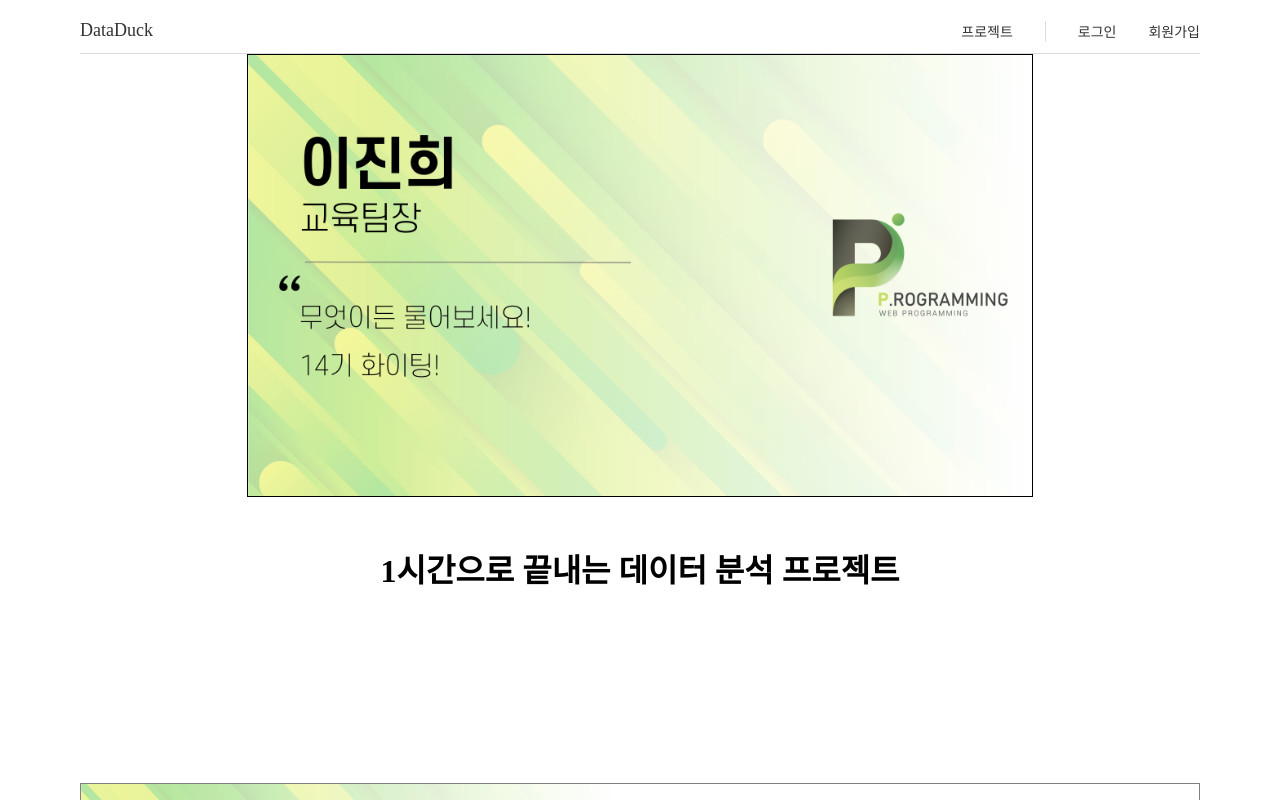
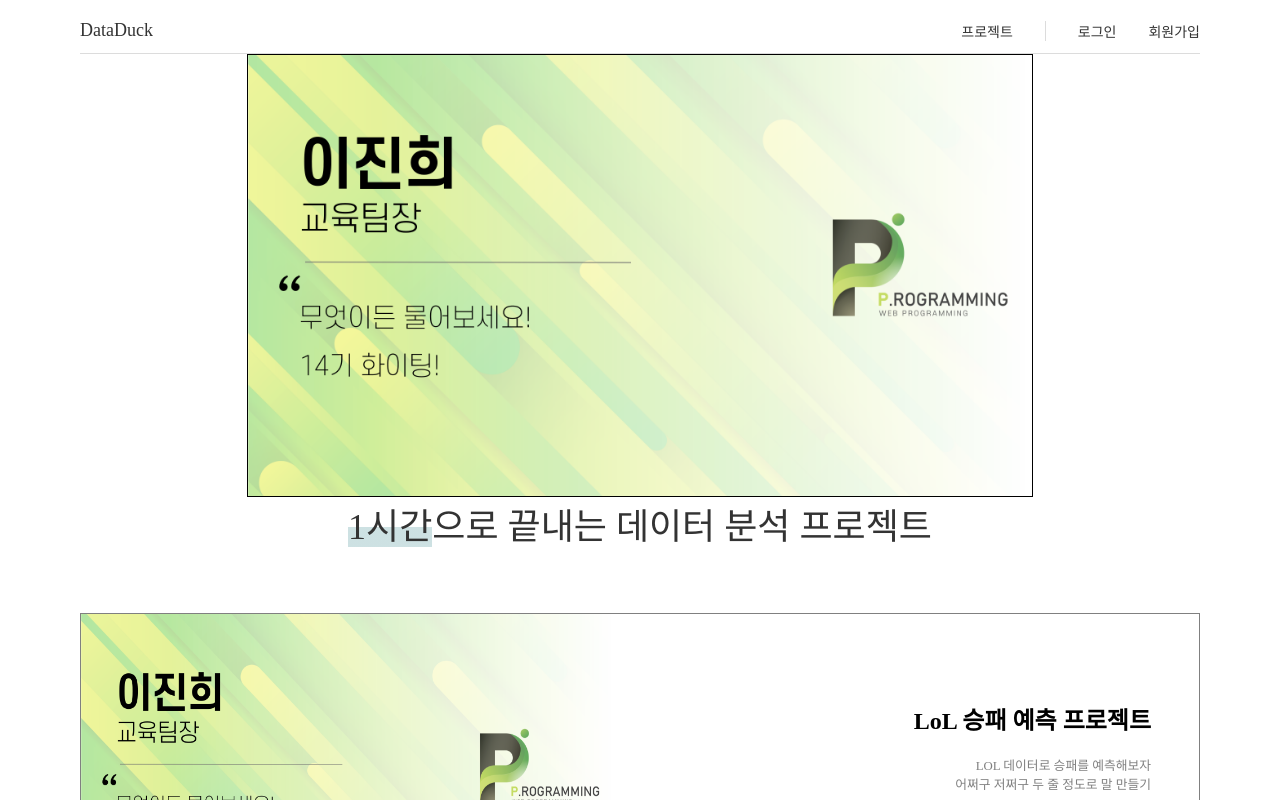
Before and after one commit to Soohyun-CHOI/DDFront, a Next.js app: page / in a window 1280 px wide. Shown: the top 800 px of the page. Built offline with nearby package versions, Linux system fonts and the light colour scheme; a web font is replaced by a local one.

Commit message:
main style 완성

```diff
--- a/src/components/Main.tsx
+++ b/src/components/Main.tsx
@@ -12,7 +12,7 @@
           className={styles.main_illust}
         />
         <div className={styles.main_title}>
-          1시간으로 끝내는 데이터 분석 프로젝트
+            <span className={styles.main_highlight}>1시간</span>으로 끝내는 데이터 분석 프로젝트
         </div>
       </div>
       <Banner />
--- a/styles/Main.module.scss
+++ b/styles/Main.module.scss
@@ -9,7 +9,11 @@
 }
 
 .main_title {
-  font-size: 2rem;
-  font-weight: bold;
-  margin: 3rem 0 8rem;
+  font-family: $font-bold;
+  font-size: 2.25rem;
+  color: $color-black;
 }
+
+.main_highlight {
+  @include highlight;
+}
--- a/styles/globals.scss
+++ b/styles/globals.scss
@@ -24,7 +24,7 @@
 $font-light: "NEXON Lv2 Gothic Light";
 
 $color-black: #333333;
-$color-blue: #5A9CA1;
+$color-blue: #5a9ca1;
 $color-red: #D48181;
 $color-gray: #DCDCDC;
 
@@ -40,6 +40,10 @@
   display: flex;
   flex-direction: column;
   align-items: center;
+}
+
+@mixin highlight {
+  background: linear-gradient(to top, rgba(90, 156, 161, 0.3) 50%, transparent 50%);
 }
 
 @mixin button {
```
